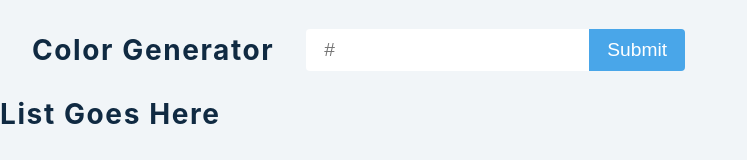
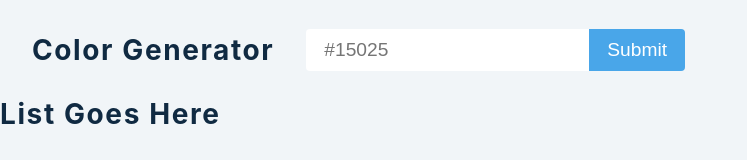
Before and after one commit to jubhavsar/React-Projects-JnSm, a React (Create React App) app in the folder 09-color-generator/: page / in a window 1280 px wide. Shown: the top 160 px of the page, without its empty margins (0-747 px from the left). Built offline with nearby package versions, Linux system fonts and the light colour scheme.

Commit message:
handle error and dynamically applied class

```diff
--- a/09-color-generator/src/App.js
+++ b/09-color-generator/src/App.js
@@ -11,8 +11,14 @@ const[list,setList] = useState([]);
 
 const handleSubmit = (e) => {
   e.preventDefault();
+  try {
     let colors = new Values(color).all(10);
     console.log(colors);
+  } catch (error) {
+    setError(true);
+    console.log(error);
+  }
+
 }
   return (
     <>
@@ -22,7 +28,8 @@ const handleSubmit = (e) => {
           <input
           type="text"
           value={color}
-      placeholder="#"
+          placeholder="#15025"
+          className={`${error ? 'error' : null}`}
           onChange={(e) => setColor(e.target.value)} />
           <button className='btn' type='submit'>submit</button>
         </form>
```
Lines whose indentation alone changed are shown as unchanged.
